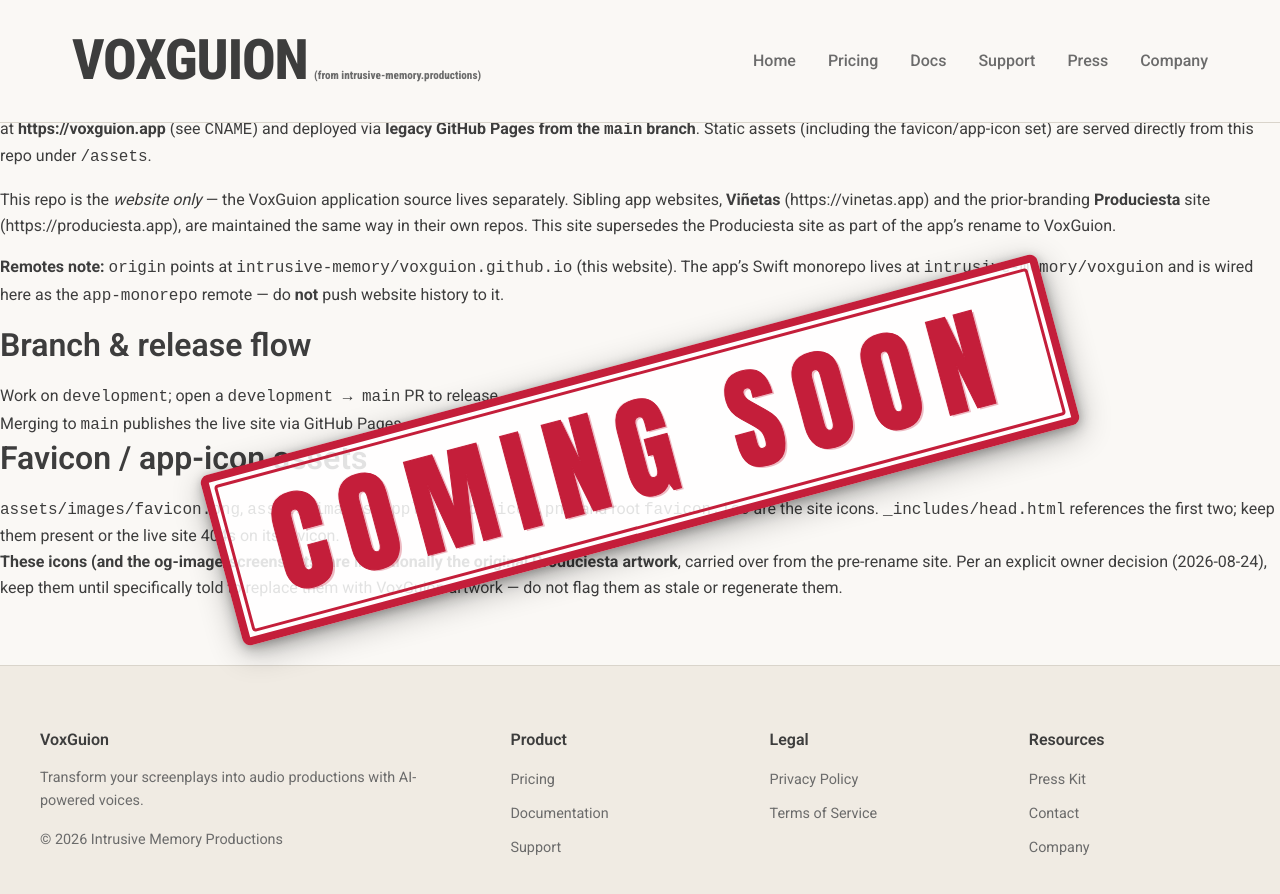
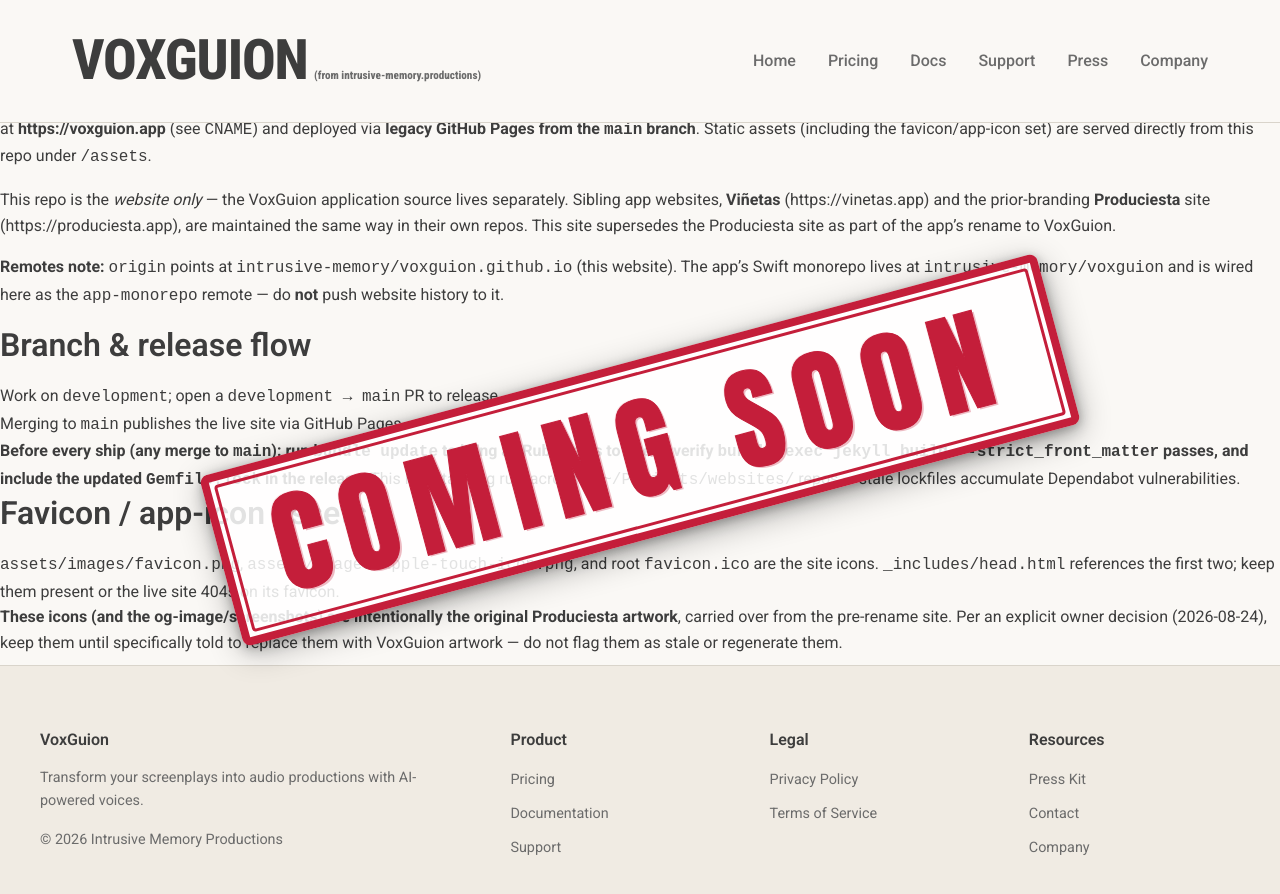
Before and after one commit to intrusive-memory/voxguion.github.io, a Jekyll site: the page built from AGENTS.md, in a window 1280 px wide and 900 px high, scrolled down 158 px. Shown: the top 894 px of the window. Built offline with Jekyll 4.4.1, drawn with Linux system fonts in a browser that asks for light colours.

Commit message:
Update all gems to latest; document bundle-update-before-ship rule
Co-Authored-By: Claude Fable 5 <noreply@anthropic.com>
Claude-Session: https://claude.ai/code/session_01ACeCXAwWC8sLzRYZfwpiH3

```diff
--- a/AGENTS.md
+++ b/AGENTS.md
@@ -26,6 +26,10 @@ VoxGuion.
 
 - Work on `development`; open a `development → main` PR to release.
 - Merging to `main` publishes the live site via GitHub Pages.
+- **Before every ship (any merge to `main`): run `bundle update` to bring all Ruby gems
+  to latest, verify `bundle exec jekyll build --strict_front_matter` passes, and include
+  the updated `Gemfile.lock` in the release.** This is a standing rule across all
+  `~/Projects/websites/` repos — stale lockfiles accumulate Dependabot vulnerabilities.
 
 ## Favicon / app-icon assets
 
```
Also changed, not shown: Gemfile.lock.
